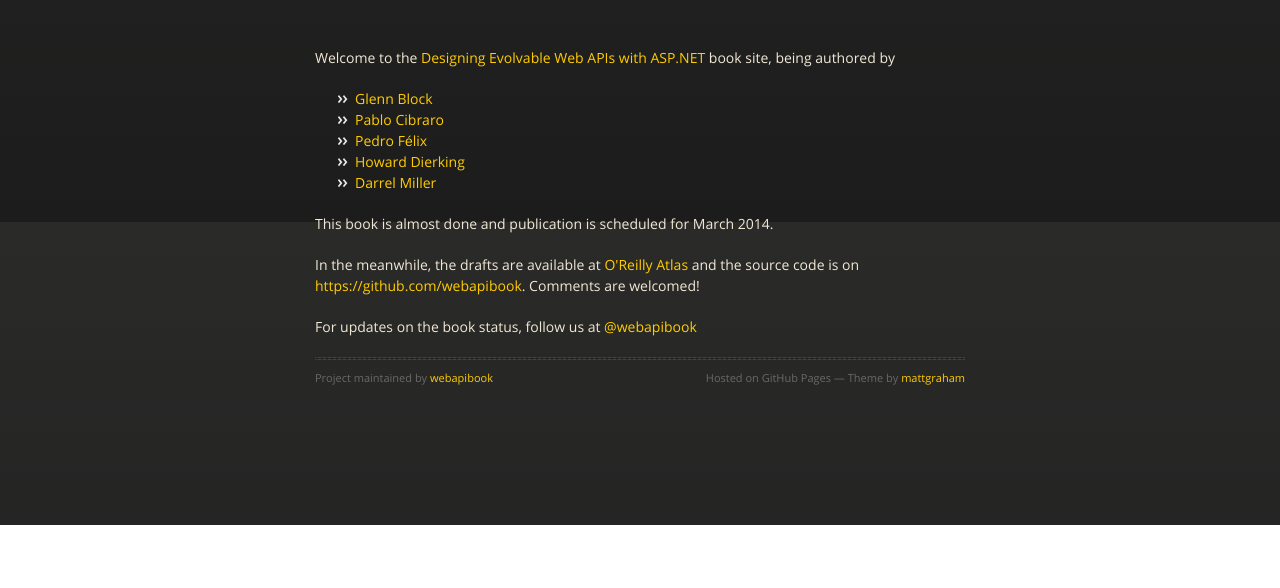
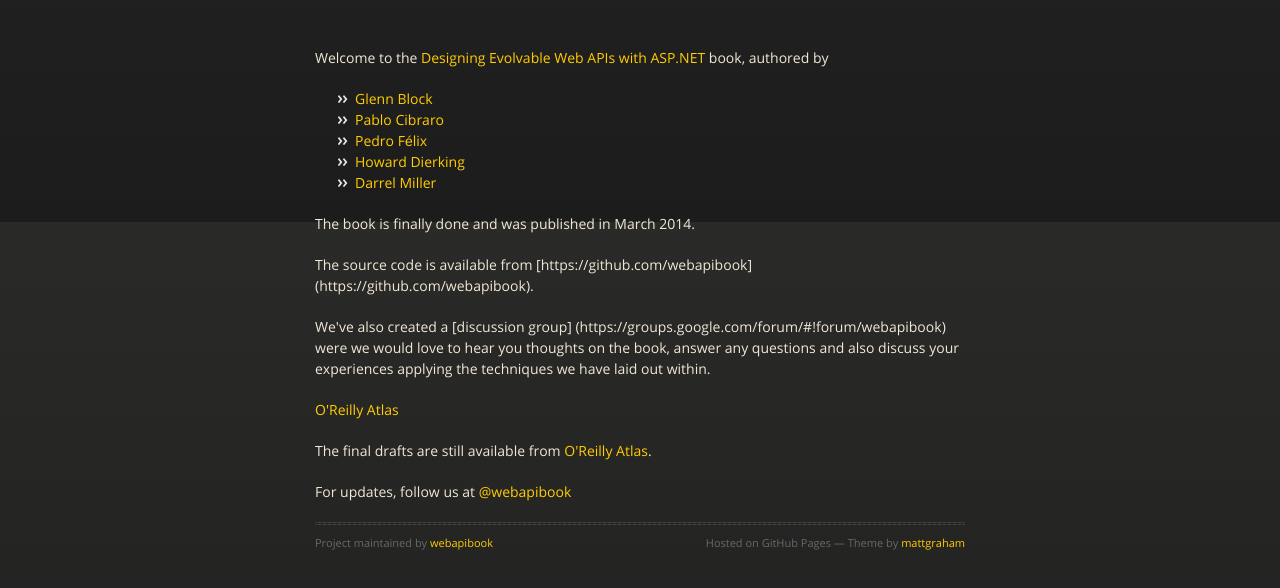
Before and after one commit to webapibook/webapibook.github.com, a plain HTML site: page index.html in a window 1280 px wide. Shown: the part 578-1166 px from the top of the page. Before the commit the page ends 1103 px from the top, so only its background shows below. Drawn offline with nearby package versions, Linux system fonts and the light colour scheme.

Commit message:
Updates publishing status and adds link to google forum

```diff
--- a/index.html
+++ b/index.html
@@ -52,7 +52,7 @@
 
         <div style="text-align: center; margin-bottom:50px">
           <a href="http://shop.oreilly.com/product/0636920026617.do" rel="buy">
-            <img src="http://akamaicovers.oreilly.com/images/0636920026617/rc_cat.gif"
+            <img src="http://akamaicovers.oreilly.com/images/0636920026617/cat.gif"
               alt="book cover">
           </a>
         </div>
@@ -60,7 +60,7 @@
         <p>Welcome to the
           <a href="http://shop.oreilly.com/product/0636920026617.do">
             Designing Evolvable Web APIs with ASP.NET
-          </a> book site, being authored by</p>
+          </a> book, authored by</p>
         <ul>
           <li><a href="http://codebetter.com/glennblock/">Glenn Block</a></li>
           <li><a href="http://weblogs.asp.net/cibrax/">Pablo Cibraro</a></li>
@@ -69,12 +69,19 @@
           <li><a href="http://www.bizcoder.com/">Darrel Miller</a></li>
         </ul>
 
-        <p>This book is almost done and publication is scheduled for March 2014.</p>
-        <p>
-          In the meanwhile, the drafts are available at <a href="http://chimera.labs.oreilly.com/books/1234000001708">O'Reilly Atlas</a> and the source code is on <a href="https://github.com/webapibook">https://github.com/webapibook</a>. Comments are welcomed!
+        <p>The book is finally done and was published in March 2014.</p>
+
+        <p>The source code is available from [https://github.com/webapibook](https://github.com/webapibook).</p>
+
+        <p>We've also created a [discussion group] (https://groups.google.com/forum/#!forum/webapibook) were we would love to hear you thoughts on the book, answer any questions and also discuss your experiences applying the techniques we have laid out within.</p>
+
+        <p><a href="http://chimera.labs.oreilly.com/books/1234000001708">O'Reilly Atlas</a>
         </p>
         <p>
-          For updates on the book status, follow us at
+          The final drafts are still available from <a href="http://chimera.labs.oreilly.com/books/1234000001708">O'Reilly Atlas</a>.
+        </p>
+        <p>
+          For updates, follow us at
           <a href="https://twitter.com/webapibook" class="twitter-follow-button" data-show-count="false" data-size="large" data-dnt="true">@webapibook</a>
         </p>
 
```
